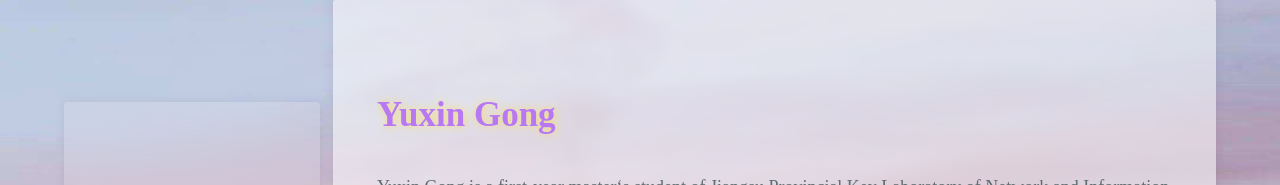
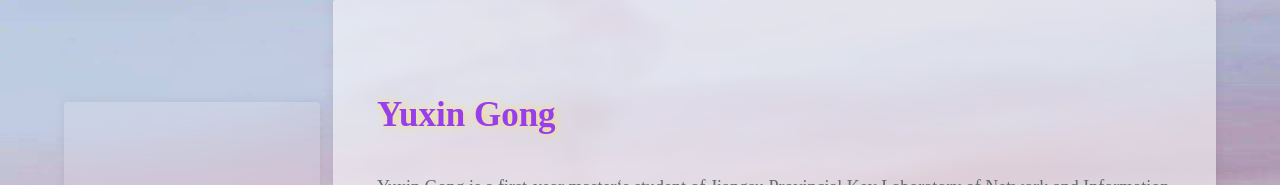
Before and after one commit to Gongyuxin20/Gongyuxin20.github.io, a plain HTML site: page index.html in a window 1280 px wide. Shown: the top 185 px of the page. Drawn offline with Linux system fonts and the light colour scheme.

Commit message:
change a little

```diff
--- a/index.html
+++ b/index.html
@@ -112,7 +112,8 @@
         .detail-title-1 {
             font-size: 35px;
             font-weight: bold;
-            color: rgb(184, 120, 244);
+            font-family: serif;
+            color: rgb(152, 62, 236);
             text-shadow: rgb(249, 221, 109) 1px 0 10px;
             margin-left: 5%;
             margin-top: 5%;
```
